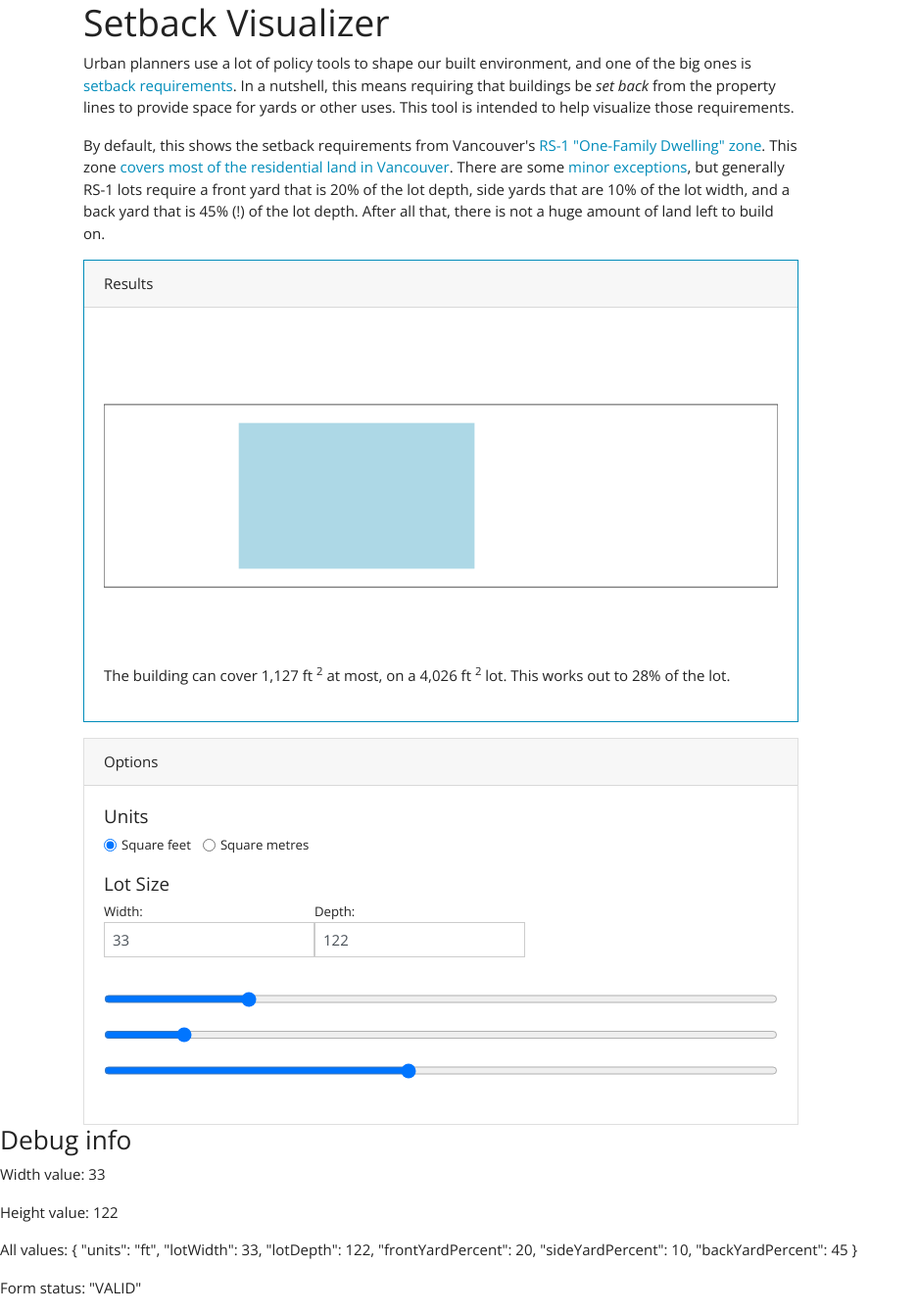
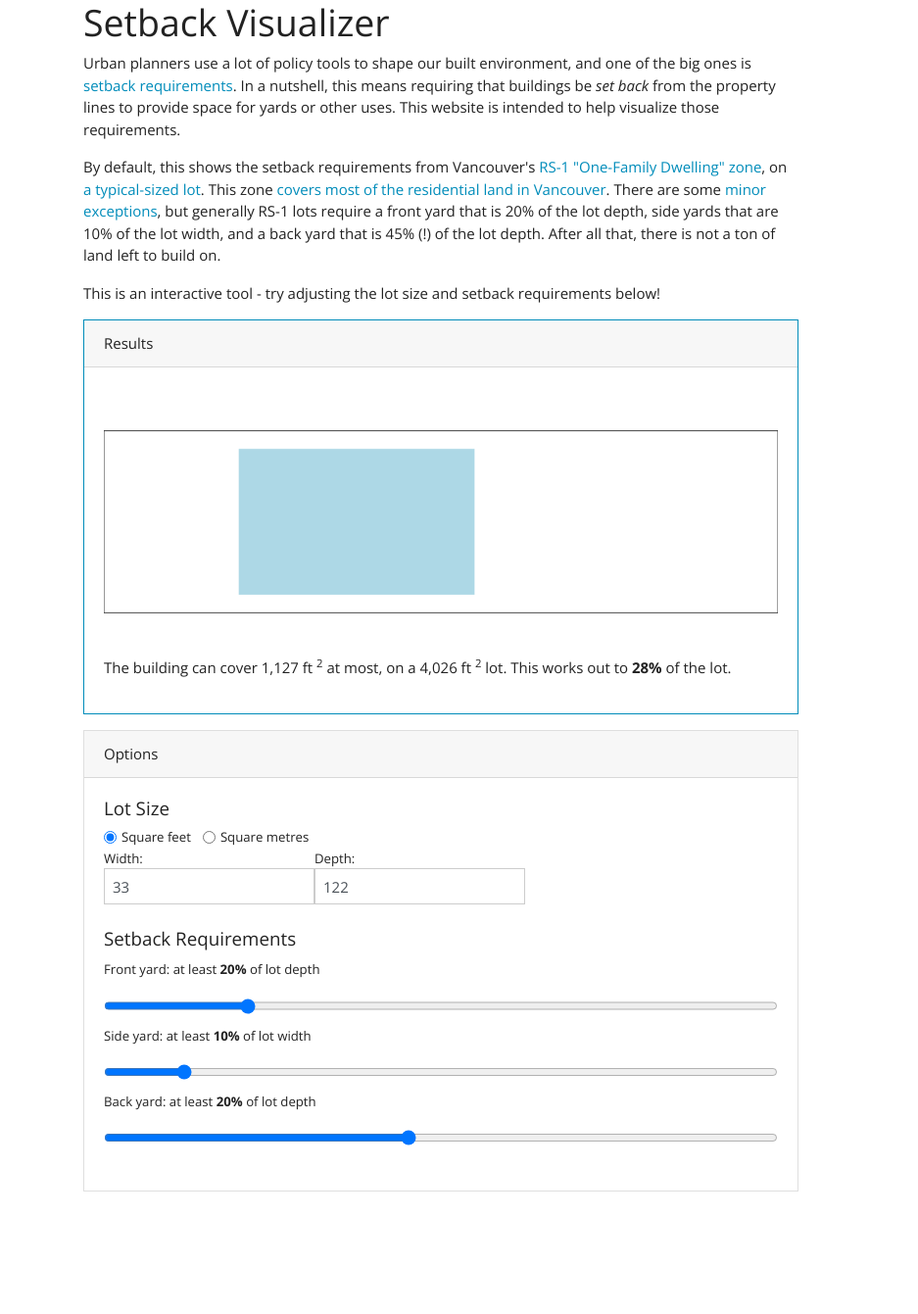
Before and after one commit to rgwood/NeighbourhoodVisualizer, an Angular app: page / in a window 1280 px wide. Shown: the whole page at 98% size, without its empty margins (0-937 px from the left). After the commit the page ends 1216 px from the top, so only its background shows below. Built offline with nearby package versions, Linux system fonts and the light colour scheme.

Commit message:
First public release

```diff
--- a/src/app/app.component.html
+++ b/src/app/app.component.html
@@ -6,23 +6,26 @@
         Urban planners use a lot of policy tools to shape our built environment, and one of the big ones is
         <a href='https://en.wikipedia.org/wiki/Setback_(land_use)'>setback requirements</a>. In a nutshell, this means
         requiring that buildings be <em>set back</em> from the property lines to provide space for yards
-        or other uses. This tool is intended to help visualize those requirements.
+        or other uses. This website is intended to help visualize those requirements.
       </p>
       <p>
         By default, this shows the setback requirements from Vancouver's <a href='http://bylaws.vancouver.ca/zoning/RS-1.pdf'>
-        RS-1 "One-Family Dwelling" zone</a>. This zone <a href='http://vancouver.ca/files/cov/Zoning-Map-Vancouver.pdf'>covers most
+        RS-1 "One-Family Dwelling" zone</a>, on
+        <a href='https://www.theglobeandmail.com/real-estate/vancouver/long-time-homeowners-not-immune-to-new-housingmeasures/article33292127/'>
+          a typical-sized lot</a>. This zone <a href='http://vancouver.ca/files/cov/Zoning-Map-Vancouver.pdf'>covers most
         of the residential land in Vancouver</a>. There are some <a href='http://bylaws.vancouver.ca/zoning/RS-1.pdf'>minor exceptions</a>,
         but generally RS-1 lots require a front yard that is 20% of the lot depth, side yards that are 10% of the lot width, and a back
-        yard that is 45% (!) of the lot depth. After all that, there is not a huge amount of land left to build on.
+        yard that is 45% (!) of the lot depth. After all that, there is not a ton of land left to build on.
       </p>
+      <p>This is an interactive tool - try adjusting the lot size and setback requirements below!</p>
       <div class="card border-primary mb-3">
         <div class="card-header">Results</div>
         <div class="card-body">
-          <canvas class="center-block" id="setbackCanvas" width="1000" height="500"></canvas>
+          <canvas class="center-block" id="setbackCanvas" width="1000" height="400"></canvas>
           <p [hidden]="!inputForm.valid ">
             The building can cover {{bldgArea | number:'1.0-0'}} {{inputForm.value.units}}
             <sup>2</sup> at most, on a {{inputForm.value.lotWidth * inputForm.value.lotDepth | number:'1.0-0'}} {{inputForm.value.units}}
-            <sup>2</sup> lot. This works out to {{bldgArea / (inputForm.value.lotWidth * inputForm.value.lotDepth) | percent}}
+            <sup>2</sup> lot. This works out to <strong>{{bldgArea / (inputForm.value.lotWidth * inputForm.value.lotDepth) | percent}}</strong>
             of the lot.
           </p>
         </div>
@@ -32,7 +35,7 @@
           <div class="card-header">Options</div>
           <div class="card-body">
             <div class="form-group">
-              <h5>Units</h5>
+              <h5>Lot Size</h5>
               <div class="form-check form-check-inline">
                   <input class="form-check-input" type="radio" value='ft' formControlName="units" id="ftUnit">
                   <label class="form-check-label" for="ftUnit">Square feet</label>
@@ -41,9 +44,7 @@
                   <input class="form-check-input" type="radio" value='m' formControlName="units" id="mUnit">
                   <label class="form-check-label" for="mUnit">Square metres</label>
                 </div>
-            </div>
-            <div class="form-group">
-              <h5>Lot Size</h5>
+                <div></div>
               <label>Width:
                 <!-- The ngClass is-invalid thing is to map to a Bootstrap class... there's gotta be a better way! -->
                 <input [ngClass]="{'is-invalid': inputForm.controls['lotWidth'].invalid}" class="form-control" formControlName="lotWidth">
@@ -53,9 +54,13 @@
               </label>
             </div>
             <div class="form-group">
-                <input type="range" min="0" max="100" class="slider form-control" formControlName="frontYardPercent">
-                <input type="range" min="0" max="100" class="slider form-control" formControlName="sideYardPercent">
-                <input type="range" min="0" max="100" class="slider form-control" formControlName="backYardPercent">
+                <h5>Setback Requirements</h5>
+                <label for="frontYard">Front yard: at least <strong>{{ inputForm.value.frontYardPercent }}%</strong> of lot depth</label>
+                <input id="frontYard" type="range" min="0" max="100" class="slider form-control" formControlName="frontYardPercent">
+                <label for="frontYard">Side yard: at least <strong>{{ inputForm.value.sideYardPercent }}%</strong> of lot width</label>
+                <input id="sideYard" type="range" min="0" max="100" class="slider form-control" formControlName="sideYardPercent">
+                <label for="frontYard">Back yard: at least <strong>{{ inputForm.value.frontYardPercent }}%</strong> of lot depth</label>
+                <input id="backYard" type="range" min="0" max="100" class="slider form-control" formControlName="backYardPercent">
             </div>
           </div>
         </div>
@@ -64,8 +69,8 @@
   </div>
 </div>
 
-<h3>Debug info</h3>
+<!-- <h3>Debug info</h3>
 <p>Width value: {{ inputForm.value.lotWidth | json }}</p>
 <p>Height value: {{ inputForm.value.lotDepth | json }}</p>
 <p>All values: {{ inputForm.value | json }}</p>
-<p>Form status: {{ inputForm.status | json }}</p>
+<p>Form status: {{ inputForm.status | json }}</p> -->
--- a/src/app/app.component.scss
+++ b/src/app/app.component.scss
@@ -5,3 +5,7 @@
    margin-right:auto;
    display:block;
 }
+
+.slider.form-control{
+    border-width:0
+}
```
Lines whose indentation alone changed are shown as unchanged.
